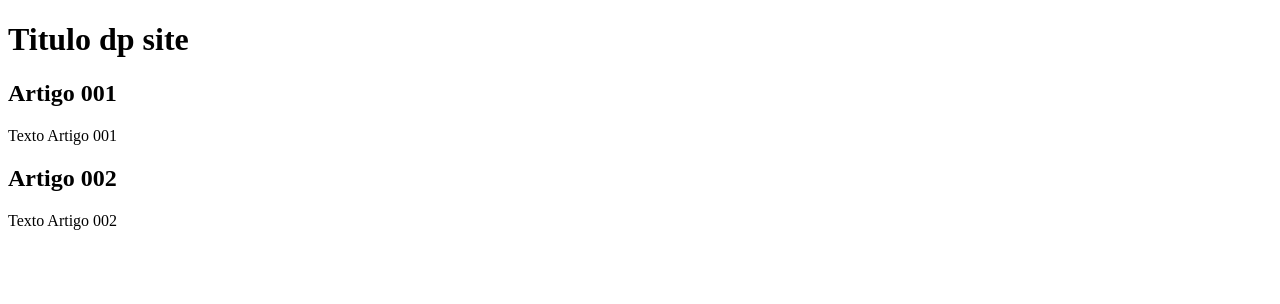
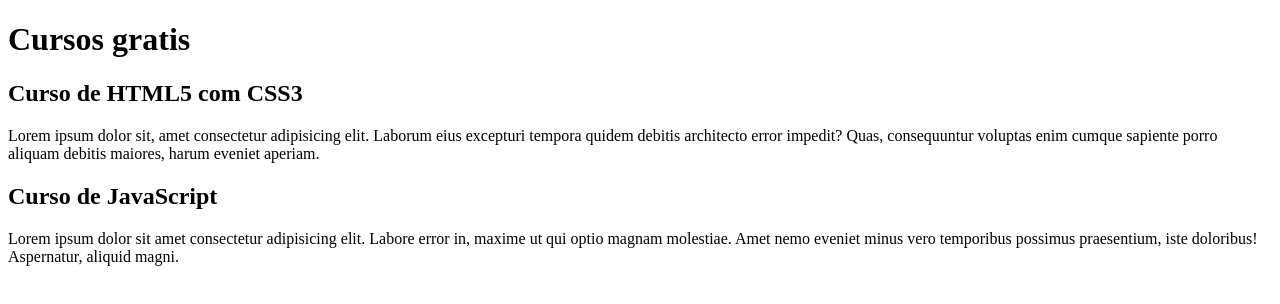
Before and after one commit to nkonai/projeto-site, a plain HTML site: page index.html in a window 1280 px wide. Drawn offline with Linux system fonts and the light colour scheme.

Commit message:
comecei a escrever o conteudo

```diff
--- a/index.html
+++ b/index.html
@@ -9,15 +9,15 @@
 <body>
     <main>
         <header>
-            <h1>Titulo dp site</h1>
+            <h1>Cursos gratis</h1>
         </header>
         <article>
-            <h2>Artigo 001</h2>
-            <p>Texto Artigo 001</p>
+            <h2>Curso de HTML5 com CSS3</h2>
+            <p>Lorem ipsum dolor sit, amet consectetur adipisicing elit. Laborum eius excepturi tempora quidem debitis architecto error impedit? Quas, consequuntur voluptas enim cumque sapiente porro aliquam debitis maiores, harum eveniet aperiam.</p>
         </article>
         <article>
-            <h2>Artigo 002</h2>
-            <p>Texto Artigo 002</p>
+            <h2>Curso de JavaScript</h2>
+            <p>Lorem ipsum dolor sit amet consectetur adipisicing elit. Labore error in, maxime ut qui optio magnam molestiae. Amet nemo eveniet minus vero temporibus possimus praesentium, iste doloribus! Aspernatur, aliquid magni.</p>
         </article>
     </main>
 </body>
```
